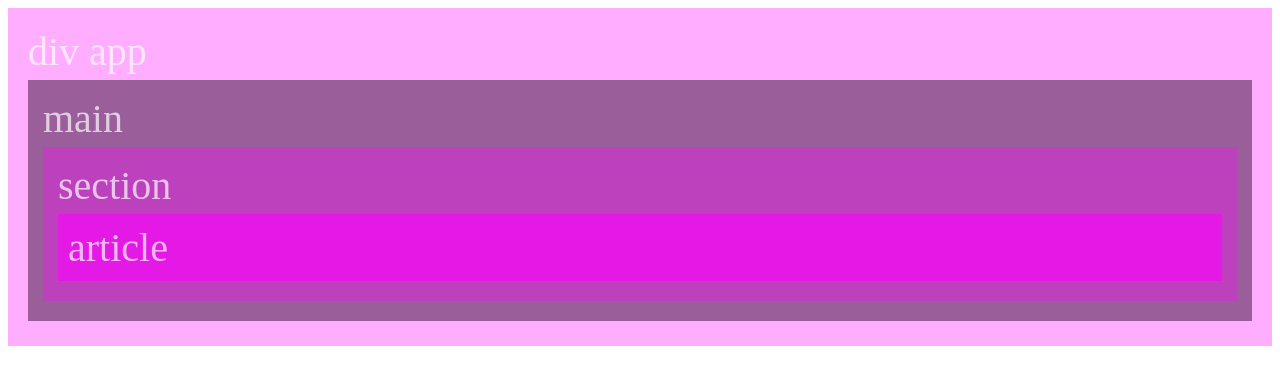
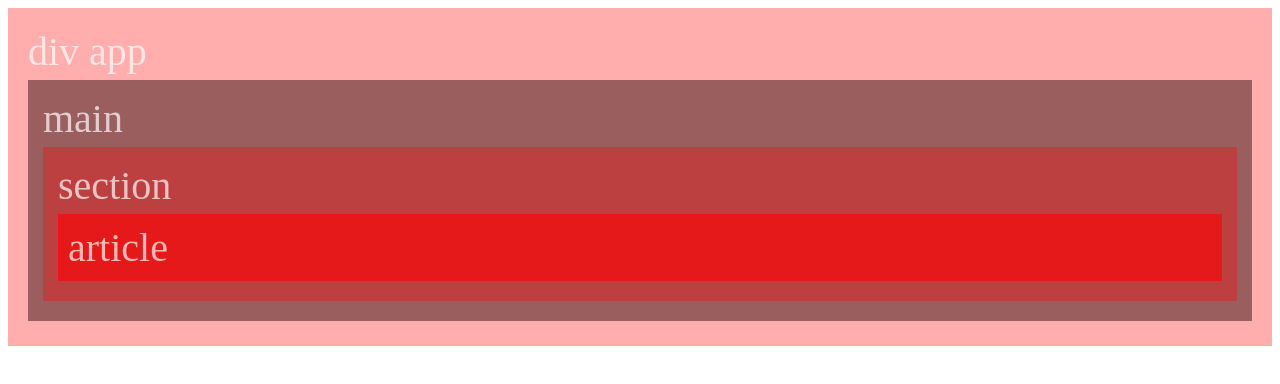
Before and after one commit to ThiagoMassenoMaciel/LearningGitCommands-.github.io, a plain HTML site: page index.html in a window 1280 px wide. Drawn offline with Linux system fonts and the light colour scheme.

Commit message:
Adicionando cores vermelhadas

```diff
--- a/style.css
+++ b/style.css
@@ -7,7 +7,7 @@ body{
 }
 
 #app{
-  --hue: 300;
+  --hue: 360;
 
   background-color: hsl(var(--hue), 100%, 84%);
   color: hsla(var(--hue), 10%, 100%, 0.69);
```
